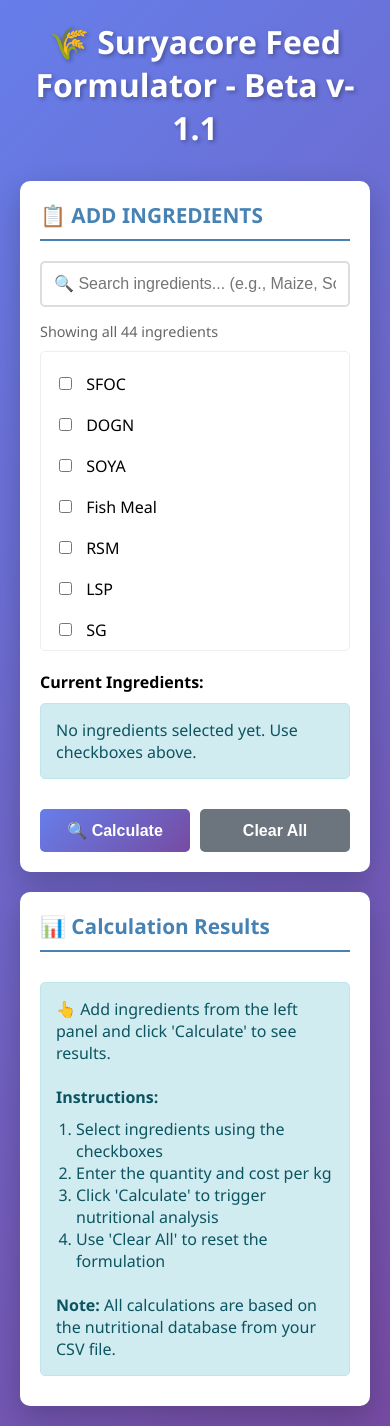
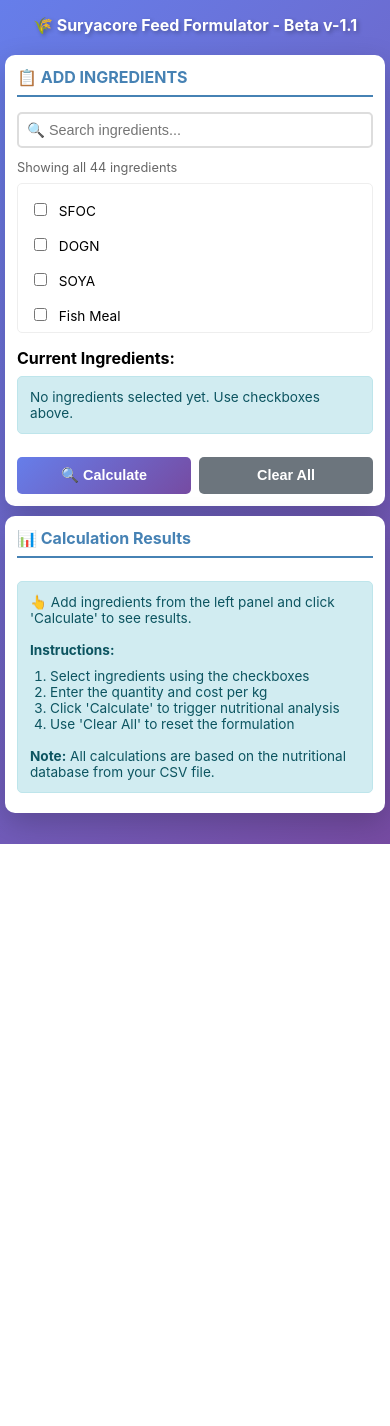
Before and after one commit to vedantk28/calculator, a Flask app: page / in a window 390 px wide. After the commit the page ends 844 px from the top, so only its background shows below. Run offline with Flask 3, Linux system fonts and the light colour scheme.

Commit message:
Update index.html

```diff
--- a/templates/index.html
+++ b/templates/index.html
@@ -2,7 +2,7 @@
 <html lang="en">
 <head>
     <meta charset="UTF-8">
-    <meta name="viewport" content="width=device-width, initial-scale=1.0">
+    <meta name="viewport" content="width=device-width, initial-scale=1.0, maximum-scale=5.0">
     <title>Suryacore Feed Formulator</title>
     <style>
         * {
@@ -12,18 +12,19 @@
         }
 
         body {
-            font-family: 'Segoe UI', Tahoma, Geneva, Verdana, sans-serif;
+            font-family: -apple-system, BlinkMacSystemFont, 'Segoe UI', Roboto, Oxygen, Ubuntu, Cantarell, sans-serif;
             background: linear-gradient(135deg, #667eea 0%, #764ba2 100%);
             min-height: 100vh;
-            padding: 20px;
+            padding: 10px;
         }
 
         .main-header {
             text-align: center;
             color: white;
-            margin-bottom: 2rem;
-            font-size: 2rem;
+            margin-bottom: 1rem;
+            font-size: clamp(1.2rem, 4vw, 2rem);
             text-shadow: 2px 2px 4px rgba(0,0,0,0.3);
+            padding: 10px;
         }
 
         .main-container {
@@ -31,31 +32,31 @@
             margin: 0 auto;
             display: grid;
             grid-template-columns: 1fr 1fr;
-            gap: 20px;
+            gap: 15px;
         }
 
         .panel {
             background: white;
             border-radius: 10px;
-            padding: 20px;
+            padding: 15px;
             box-shadow: 0 10px 30px rgba(0,0,0,0.2);
         }
 
         .section-header {
             color: #4682B4;
             border-bottom: 2px solid #4682B4;
-            padding-bottom: 10px;
-            margin-bottom: 20px;
-            font-size: 1.3rem;
+            padding-bottom: 8px;
+            margin-bottom: 15px;
+            font-size: clamp(1rem, 3vw, 1.3rem);
         }
 
         .search-box {
             width: 100%;
-            padding: 12px;
+            padding: 10px;
             border: 2px solid #ddd;
             border-radius: 5px;
-            font-size: 1rem;
-            margin-bottom: 15px;
+            font-size: clamp(0.9rem, 2vw, 1rem);
+            margin-bottom: 12px;
             transition: border-color 0.3s;
         }
 
@@ -66,17 +67,17 @@
 
         .ingredient-count {
             color: #666;
-            font-size: 0.9rem;
-            margin-bottom: 10px;
+            font-size: clamp(0.8rem, 2vw, 0.9rem);
+            margin-bottom: 8px;
         }
 
         .ingredient-list {
-            max-height: 300px;
+            max-height: 250px;
             overflow-y: auto;
             border: 1px solid #eee;
             border-radius: 5px;
-            padding: 10px;
-            margin-bottom: 20px;
+            padding: 8px;
+            margin-bottom: 15px;
         }
 
         .ingredient-checkbox {
@@ -86,6 +87,7 @@
             cursor: pointer;
             transition: background-color 0.2s;
             border-radius: 3px;
+            font-size: clamp(0.85rem, 2vw, 0.95rem);
         }
 
         .ingredient-checkbox:hover {
@@ -93,31 +95,33 @@
         }
 
         .ingredient-checkbox input {
-            margin-right: 10px;
+            margin-right: 8px;
             cursor: pointer;
         }
 
         .selected-ingredients {
-            max-height: 350px;
+            max-height: 300px;
             overflow-y: auto;
-            margin-bottom: 20px;
+            margin-bottom: 15px;
         }
 
         .ingredient-item {
             background-color: #f8f9fa;
-            padding: 12px;
-            margin: 8px 0;
+            padding: 10px;
+            margin: 6px 0;
             border-radius: 5px;
             border-left: 4px solid #2196f3;
             display: grid;
             grid-template-columns: 2fr 1fr 1fr;
-            gap: 10px;
+            gap: 8px;
             align-items: center;
         }
 
         .ingredient-name {
             font-weight: bold;
             color: #333;
+            font-size: clamp(0.85rem, 2vw, 0.95rem);
+            word-break: break-word;
         }
 
         .input-field {
@@ -126,7 +130,7 @@
         }
 
         .input-field label {
-            font-size: 0.8rem;
+            font-size: clamp(0.75rem, 2vw, 0.8rem);
             color: #666;
             margin-bottom: 3px;
         }
@@ -135,24 +139,26 @@
             padding: 6px;
             border: 1px solid #ddd;
             border-radius: 3px;
-            font-size: 0.9rem;
+            font-size: clamp(0.85rem, 2vw, 0.9rem);
+            width: 100%;
         }
 
         .button-group {
             display: grid;
             grid-template-columns: 1fr 1fr;
             gap: 10px;
-            margin-top: 15px;
+            margin-top: 12px;
         }
 
         .btn {
-            padding: 12px 24px;
+            padding: 12px 16px;
             border: none;
             border-radius: 5px;
-            font-size: 1rem;
+            font-size: clamp(0.9rem, 2vw, 1rem);
             cursor: pointer;
             transition: all 0.3s;
             font-weight: bold;
+            touch-action: manipulation;
         }
 
         .btn-primary {
@@ -160,7 +166,7 @@
             color: white;
         }
 
-        .btn-primary:hover {
+        .btn-primary:hover, .btn-primary:active {
             transform: translateY(-2px);
             box-shadow: 0 5px 15px rgba(102, 126, 234, 0.4);
         }
@@ -170,25 +176,27 @@
             color: white;
         }
 
-        .btn-secondary:hover {
+        .btn-secondary:hover, .btn-secondary:active {
             background: #5a6268;
             transform: translateY(-2px);
         }
 
         .results-container {
-            max-height: 600px;
+            max-height: 500px;
             overflow-y: auto;
         }
 
         .result-item {
             background-color: #f8f9fa;
-            padding: 10px;
-            margin: 5px 0;
+            padding: 8px;
+            margin: 4px 0;
             border-radius: 5px;
             border-left: 3px solid #28a745;
-            font-size: 0.9rem;
+            font-size: clamp(0.8rem, 2vw, 0.9rem);
             display: flex;
             justify-content: space-between;
+            flex-wrap: wrap;
+            gap: 5px;
         }
 
         .result-label {
@@ -201,31 +209,29 @@
             font-weight: bold;
         }
 
+        .info-message, .warning-message, .error-message {
+            padding: 12px;
+            border-radius: 5px;
+            margin: 8px 0;
+            font-size: clamp(0.85rem, 2vw, 0.9rem);
+        }
+
         .info-message {
-            padding: 15px;
             background-color: #d1ecf1;
             border: 1px solid #bee5eb;
-            border-radius: 5px;
             color: #0c5460;
-            margin: 10px 0;
         }
 
         .warning-message {
-            padding: 15px;
             background-color: #fff3cd;
             border: 1px solid #ffeaa7;
-            border-radius: 5px;
             color: #856404;
-            margin: 10px 0;
         }
 
         .error-message {
-            padding: 15px;
             background-color: #f8d7da;
             border: 1px solid #f5c6cb;
-            border-radius: 5px;
             color: #721c24;
-            margin: 10px 0;
         }
 
         .loading {
@@ -254,7 +260,7 @@
         }
 
         ::-webkit-scrollbar {
-            width: 8px;
+            width: 6px;
         }
 
         ::-webkit-scrollbar-track {
@@ -271,14 +277,108 @@
             background: #555;
         }
 
+        @media (max-width: 1024px) {
+            .main-container {
+                gap: 12px;
+            }
+
+            .panel {
+                padding: 12px;
+            }
+
+            .ingredient-list {
+                max-height: 200px;
+            }
+
+            .selected-ingredients {
+                max-height: 250px;
+            }
+
+            .results-container {
+                max-height: 400px;
+            }
+        }
+
         @media (max-width: 768px) {
+            body {
+                padding: 5px;
+            }
+
+            .main-header {
+                margin-bottom: 0.8rem;
+                font-size: 1.2rem;
+            }
+
             .main-container {
                 grid-template-columns: 1fr;
+                gap: 10px;
+            }
+
+            .panel {
+                padding: 12px;
             }
 
             .ingredient-item {
                 grid-template-columns: 1fr;
                 gap: 8px;
+            }
+
+            .ingredient-list {
+                max-height: 180px;
+            }
+
+            .selected-ingredients {
+                max-height: 200px;
+            }
+
+            .results-container {
+                max-height: 300px;
+            }
+
+            .button-group {
+                gap: 8px;
+            }
+
+            .btn {
+                padding: 10px 12px;
+            }
+        }
+
+        @media (max-width: 480px) {
+            .main-header {
+                font-size: 1rem;
+                margin-bottom: 0.6rem;
+            }
+
+            .section-header {
+                font-size: 1rem;
+            }
+
+            .search-box {
+                padding: 8px;
+                font-size: 0.9rem;
+            }
+
+            .ingredient-list {
+                max-height: 150px;
+            }
+
+            .selected-ingredients {
+                max-height: 180px;
+            }
+
+            .results-container {
+                max-height: 250px;
+            }
+        }
+
+        @media (hover: none) and (pointer: coarse) {
+            .btn:hover {
+                transform: none;
+            }
+
+            .btn:active {
+                transform: scale(0.98);
             }
         }
     </style>
@@ -290,7 +390,7 @@
         <div class="panel">
             <h3 class="section-header">📋 ADD INGREDIENTS</h3>
 
-            <input type="text" id="searchBox" class="search-box" placeholder="🔍 Search ingredients... (e.g., Maize, Soya, Oil)">
+            <input type="text" id="searchBox" class="search-box" placeholder="🔍 Search ingredients...">
             <div id="ingredientCount" class="ingredient-count"></div>
 
             <div class="ingredient-list" id="ingredientList">
```
